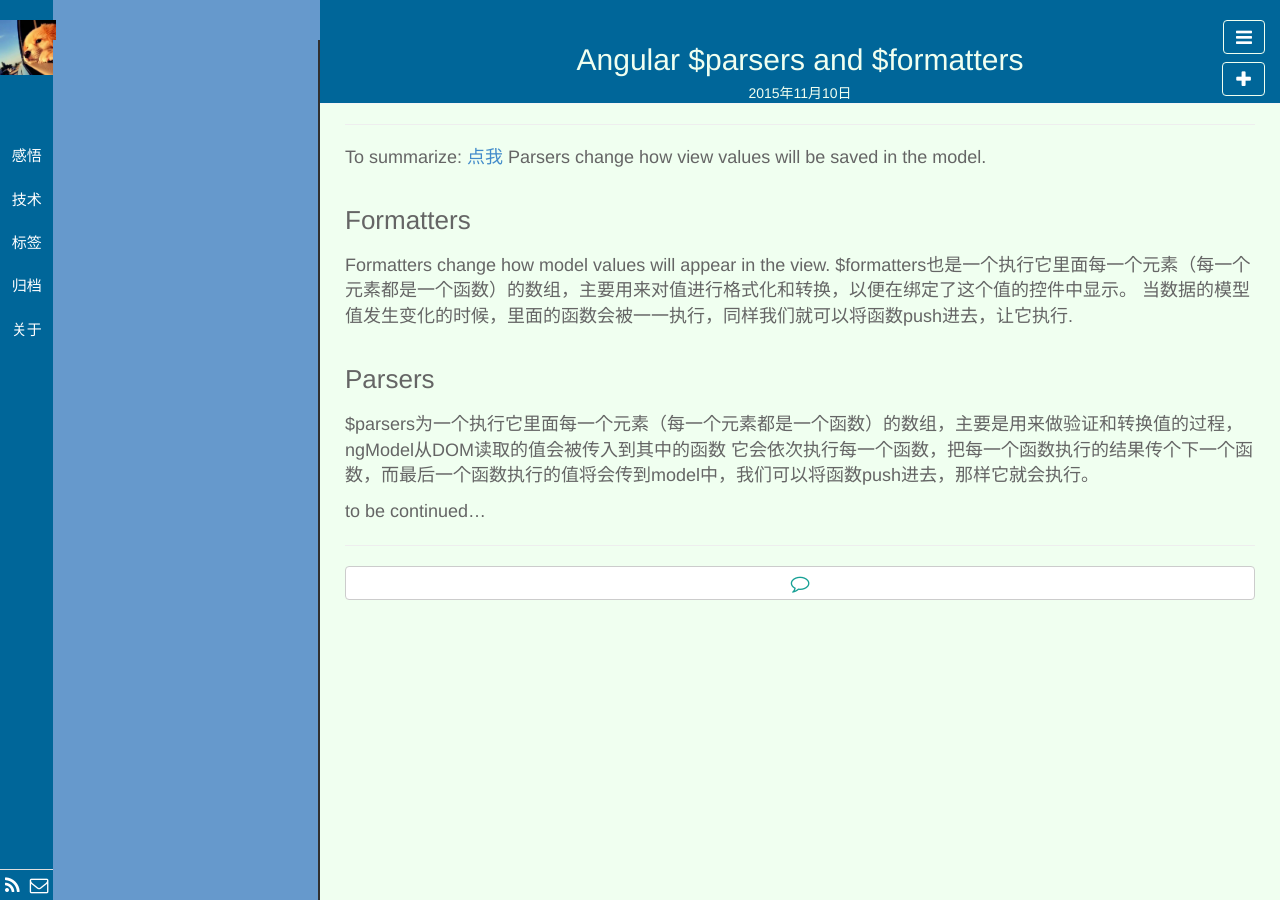
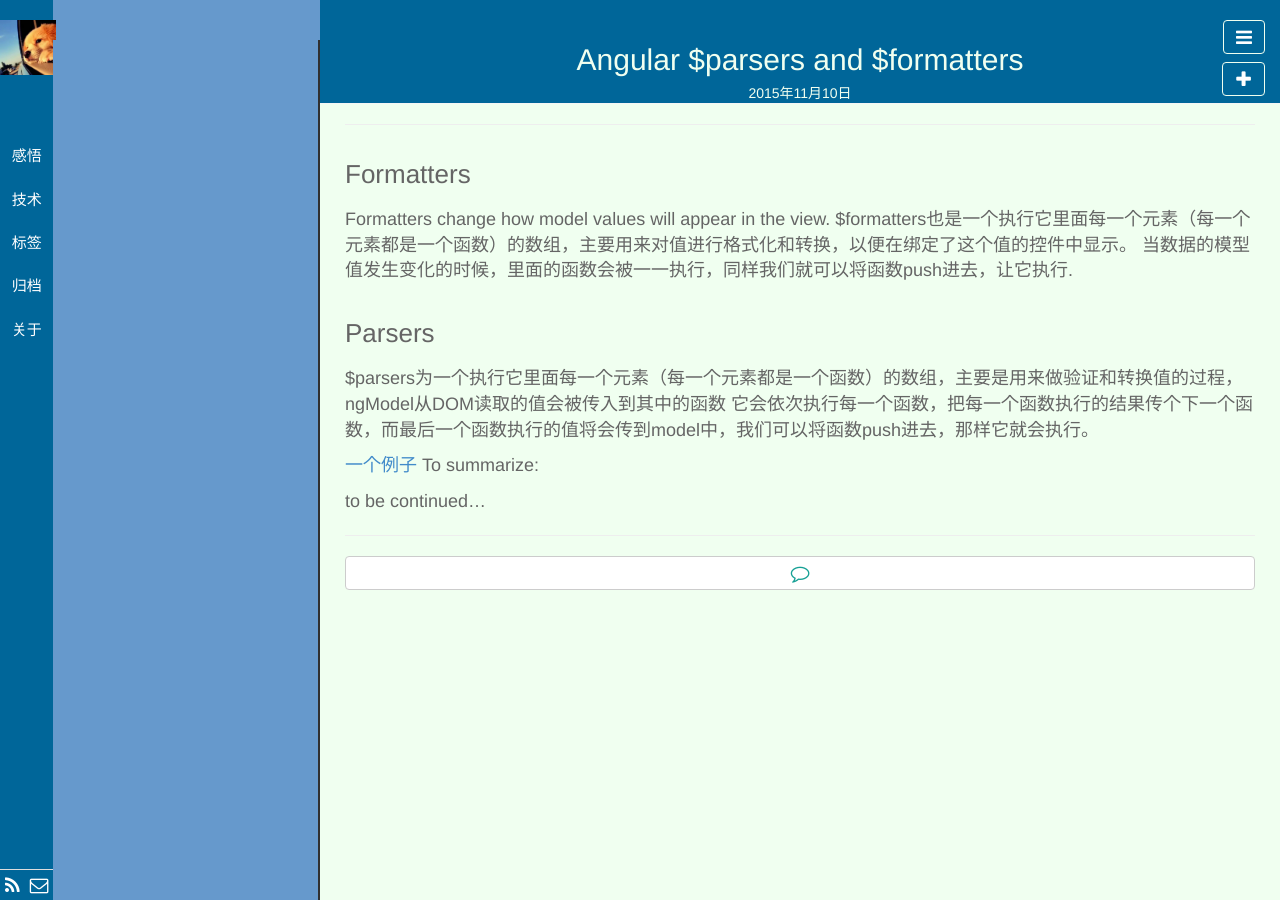
Before and after one commit to llx1105/llx1105.github.io, a Jekyll site: the page built from _posts/技术/2015-11-10-format.md, in a window 1280 px wide. Built offline with Jekyll 4.4.1, drawn with Linux system fonts in a browser that asks for light colours; nearby versions of some CDN libraries; library files that are not in the unit come from our copies; Markdown is read by kramdown in place of the engine named in the settings.

Commit message:
temp2 angular formatters and parsers

```diff
--- a/_posts/技术/2015-11-10-format.md
+++ b/_posts/技术/2015-11-10-format.md
@@ -5,10 +5,6 @@
 tags: tech
 keywords: Angularjs
 ---
-
-To summarize:
-[点我](http://plnkr.co/edit/UQ5q5FxyBzIeEjRYYVGX?p=preview)
-Parsers change how view values will be saved in the model.
 
 ###Formatters
 
@@ -22,5 +18,7 @@
 它会依次执行每一个函数，把每一个函数执行的结果传个下一个函数，而最后一个函数执行的值将会传到model中，我们可以将函数push进去，那样它就会执行。
 
 
+[一个例子](http://plnkr.co/edit/UQ5q5FxyBzIeEjRYYVGX?p=preview)
+To summarize:
 
 to be continued...
```
